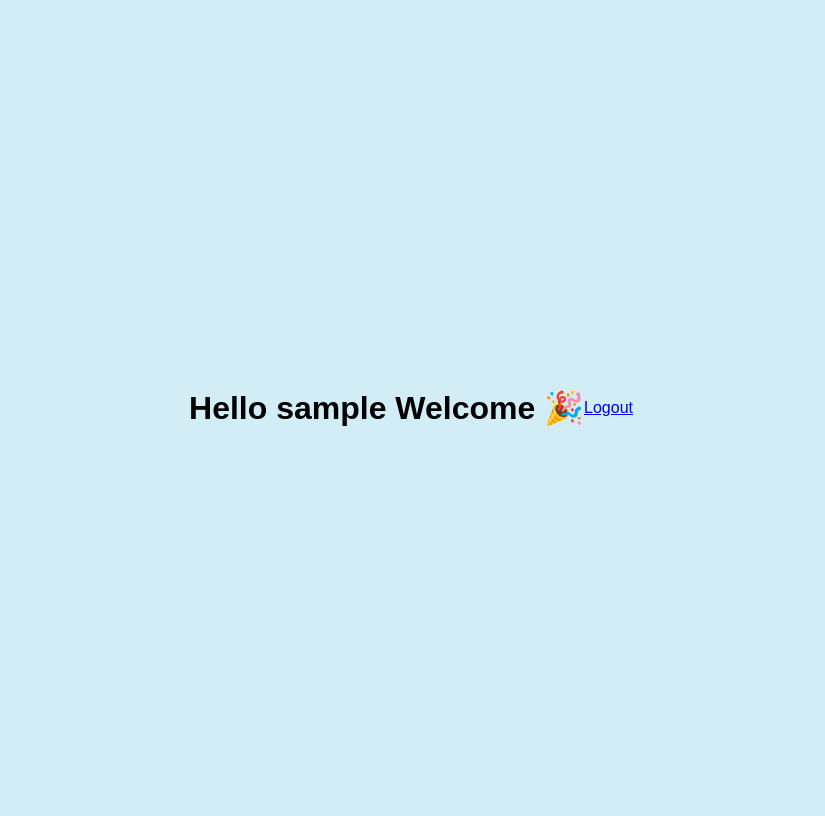
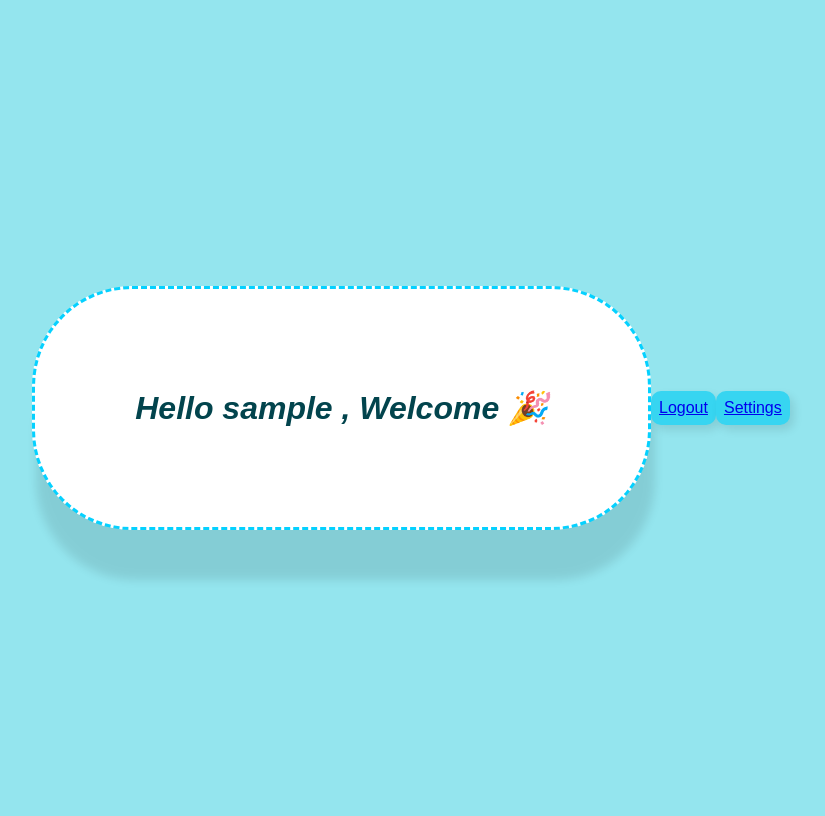
Before and after one commit to kiran18072009-ai/my-flask-app, a Flask app: a page that uses templates/dashboard.html in a window 1280 px wide. Shown: the whole page, without its empty margins (229-1054 px from the left). Run offline with Flask 3, Linux system fonts and the light colour scheme.

Commit message:
Update dashboard.html

```diff
--- a/templates/dashboard.html
+++ b/templates/dashboard.html
@@ -8,8 +8,34 @@
                 align-items: center;
                 height: 100vh;
                 margin: 1;
-                background-color: #d3edf6;
+                background-color: #75deeac4;
                 font-family: Arial, sans-serif;
+            }
+            h1 {
+                background-color: rgb(255, 255, 255);
+                padding: 100px;
+                border-radius: 100px;
+                border-color: rgb(5, 209, 255);
+                border-style: dashed;
+
+
+                display: flex;
+                box-shadow: 4px 50px 10px rgba(0, 0, 0, 0.1);
+                gap: 20px;
+                font-style: italic;
+                color: rgb(2, 68, 77);
+
+            }
+            a {
+                background-color: rgb(55, 213, 241);
+                padding: 8px;
+                border: 3px;
+
+                border-color: #f4f4f4;
+                box-shadow: 4px 5px 10px rgba(0, 0, 0, 0.1);
+                gap: 0px;
+                border-radius: 10px;
+
             }
 
 
@@ -18,8 +44,9 @@
     </head>
 <body>
 
-<h1>Hello {{name}} Welcome 🎉</h1>
+<h1>Hello {{name}} , Welcome 🎉</h1>
 <a href="/logout">Logout</a>
+<a href="/settings">Settings</a>
 
 </body>
 </html>
```
